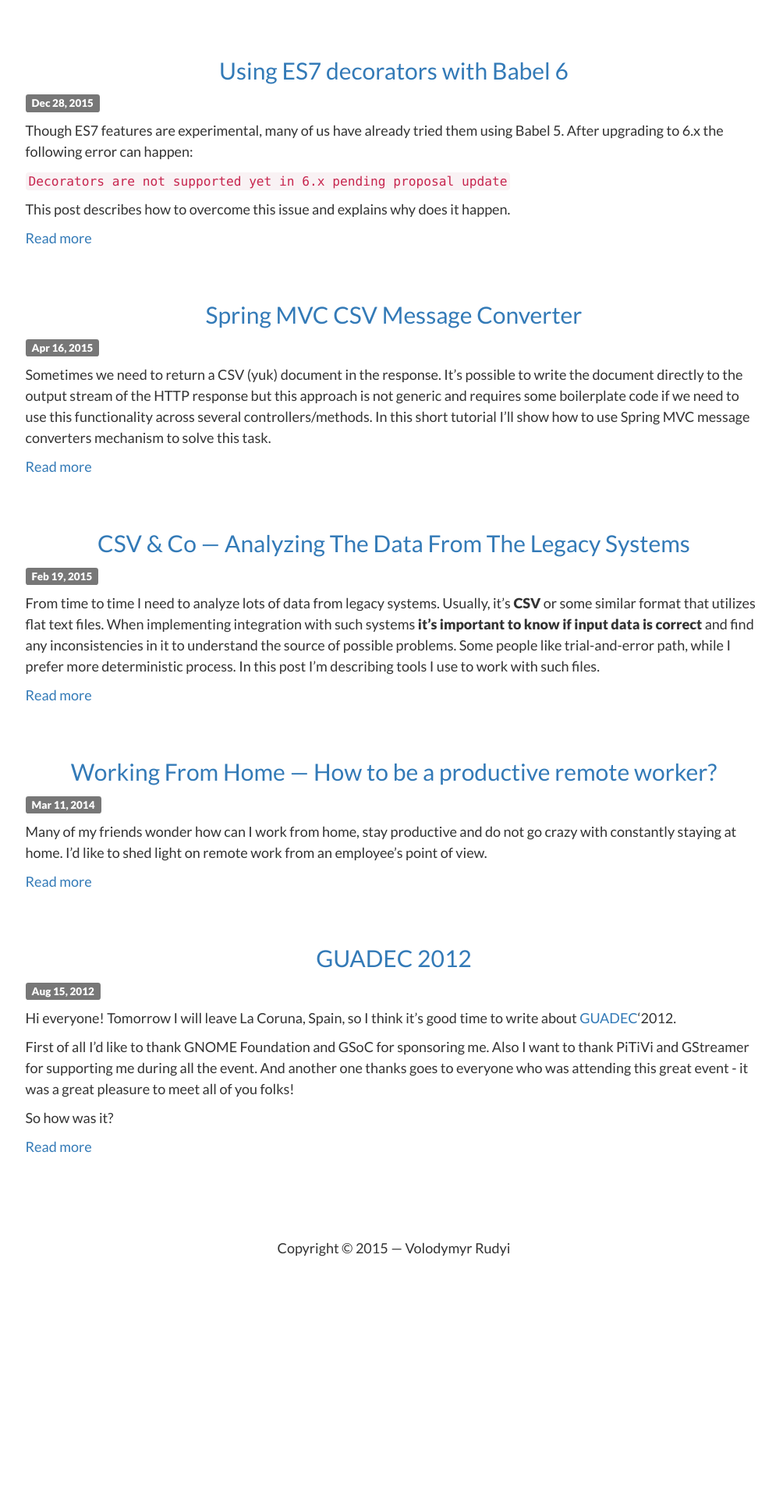
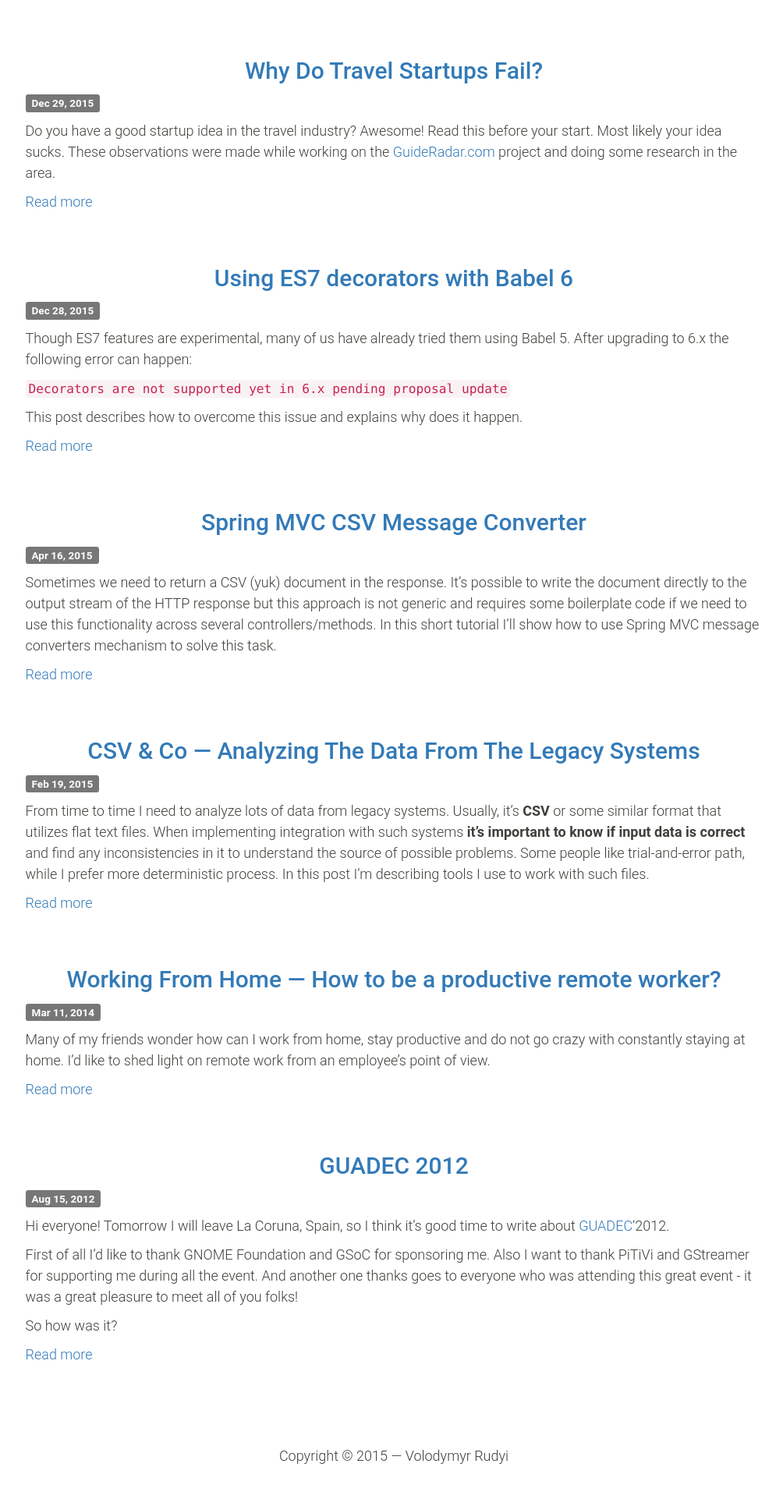
Before and after one commit to volodymyrrudyi/volodymyrrudyi.github.io, a Jekyll site: the page built from index.html, in a window 1280 px wide. Shown: the whole page at 78% size, without its empty margins (135-1139 px from the left). Built offline with Jekyll 4.4.1, drawn with Linux system fonts in a browser that asks for light colours; comment, search, counter and statistics services are not loaded; before the commit the page ends 1656 px from its top, so only the background shows below that; some of the changed lines change nothing that is shown.

Commit message:
Add article about wtsf

```diff
--- /dev/null
+++ b/_posts/2015-12-29-why-do-travel-startups-fail.markdown
@@ -0,0 +1,83 @@
+---
+author: volodymyr
+comments: true
+date: 2015-12-29 00:56:00+00:00
+layout: post
+slug: why-do-travel-startups-fail
+title: Why Do Travel Startups Fail?
+categories:
+- Startups
+tags:
+- Travel
+- Startups
+---
+
+Do you have a good startup idea in the travel industry? Awesome! Read this before your start. Most likely your idea sucks. These observations were made while working on the <a href="https://guideradar.com">GuideRadar.com</a> project and doing some research in the area.
+
+<!-- more -->
+
+Your are not from the industry
+==
+
+It's one of the biggest problems. You are designer, coder, whatever and you don't have any experience besides you __“really love traveling and decided to build a product for people like yourself”__.
+
+Do you know the difference between a tour agency and a tour operator? What, you don't care? You don't need it? Then you are in trouble, because those guys are most likely the ones you need to cooperate with! Anyone from the industry could tell you it, if you had a chance to ask them instead of working on your “very sophisticated system for something”.
+
+Be ready to __ask  questions__ or you will waste your time, time of your investors and, which is worse, time of your customers.
+
+You are not planning to support mobile users
+==
+
+Welcome to the travel startup failure fast lane! It's only you, who takes their laptop while traveling. It's because __you are__  a developer, designer, marketer or tester. Nobody else does it, believe me or better ask your potential customers.
+
+By refusing to support mobile users, e.g. by not implementing a responsible design, you are saying that you don't need 55 percent of regular customers and almost everyone who is traveling now.
+
+Don't have enough money for a mobile app? Sure you don't, in the other case you won't be reading this article. It's ok, just make your website responsive at least to tell your users you do care about them.
+
+
+You are solving a wrong problem
+==
+Why have you decided the problem you are trying to solve is really a problem? How often do users plan their trips? Do they plan trips at all? How many of them do plan? Do they book a hotel and a flight on the same day? Do they usually know what will they will be doing during their vacation? How carefully do they plan? How long do they stay? Which languages do they speak? Are you tired because of those questions? Without knowing these basics, __most likely you will fail__.
+
+Did you know that for tours and activities your main competitors are not __GetYourGuide__ or __Viator__? Guess what, your __main competitors are folks with flyers__ that are catching your customers and converting them more efficiently than any of your Facebook Ad campaigns.
+
+It's funny, but __agencies don't want to go online__. They don't have enough money and motivation for it. To convert them, you need to solve the problem of their education and training. By the way, __they don't want to pay for it__.
+
+Someone has already implemented it!
+==
+
+Are you sure you want to do something, that is already implemented and is doing well? How are you going to be better than your competitors?
+
+Hotel bookings
+--
+
+Are you kidding me? Have you seen how many existing solutions in this area? Do you really think you are better than __Booking.com__? __Airbnb__? __Agoda__?
+
+Hostel bookings
+--
+
+Really? I've noticed the small “s” between the “o” and the “t”. What next? __HOSTELWORLD__, __Airbnb__, __Booking.com__.
+
+Booking tours and activities
+--
+Sounds attractive, isn't it? Let me introduce you __Viator__ and __GetYourGuide.com__. Have I mentioned __TripAdvisor__ bought Viator and now the biggest tourist attraction reviews database in the world is combined with the biggest online tours and activities booking platform. Perfect match, making every other product look very poorly on the market.
+
+Trip planning
+--
+Awesome, I like it so much. You should be very excited, since you must be a big fan of __Tripomatic__ and __TripHobo__! Next time plan your trip using those guys and don't implemented your own bicycle, most likely you won't perform better than Tripomatic. Have I mentioned that Tripomatic uses Viator(yep, the biggest one) to provide their activities?
+
+Multi-channel marketing for agencies
+--
+Nice,a B2B one! Means you a starting to think as a businessman... But then you should already know about __Rezdy__ and other similar solutions!
+
+Bookings?
+--
+What do you think about __Bookeo__, __Rezgo__ and thousands widgets provided by services like Viator, GetYourGuide, Booking, you name it.
+
+You are giving up too early
+==
+Read all the text above and decided to give up? Nice, then your idea doesn't deserve to exist! How can you sell something to your customers if you don't believe in it?
+
+Yes, many of those ideas we are coming up with were already implemented by someone. But is every traveler happy? Is every travel agency uses all potential of the online market? I doubt so...
+
+Forget all text above and continue working on your dream...
--- a/_sass/_base.scss
+++ b/_sass/_base.scss
@@ -5,6 +5,7 @@ body{
   font-size: $base-font-size;
   font-weight: $base-font-weight;
   line-height: $base-line-height;
+  color: $text-color;
 }
 
 
--- a/css/main.scss
+++ b/css/main.scss
@@ -6,16 +6,16 @@
 
 
 // Our variables
-$base-font-family: 'Lato', sans-serif;
+$base-font-family: 'Roboto', Helvetica, sans-serif;
 $base-font-size:   18px;
-$base-font-weight: 400;
+$base-font-weight: 300;
 $bold-font-weight: 900;
 $small-font-size:  $base-font-size * 0.875;
 $base-line-height: 1.5;
 
 $spacing-unit:     30px;
 
-$text-color:       #111;
+$text-color:       #3f403a;;
 $background-color: #fdfdfd;
 $brand-color:      #2a7ae2;
 
```
